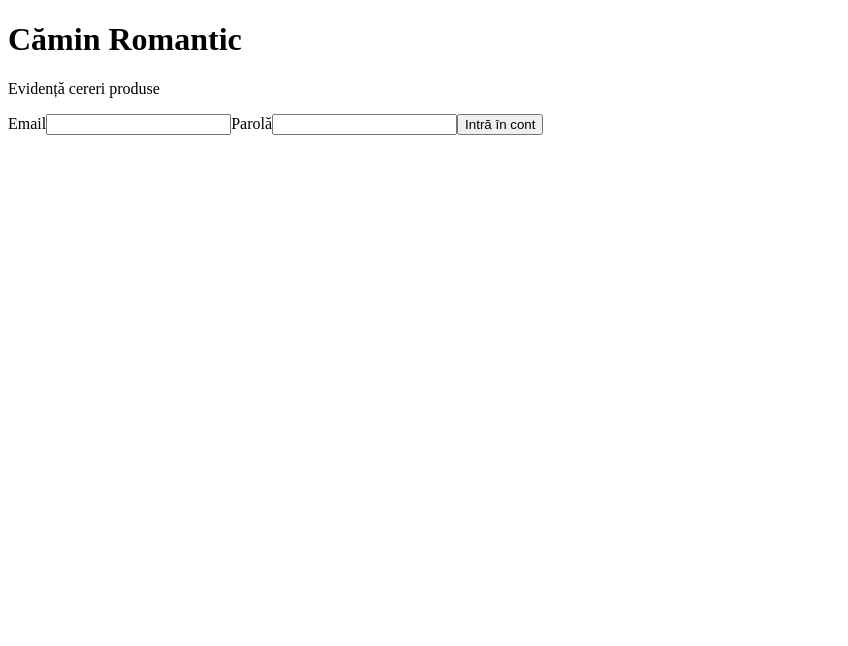
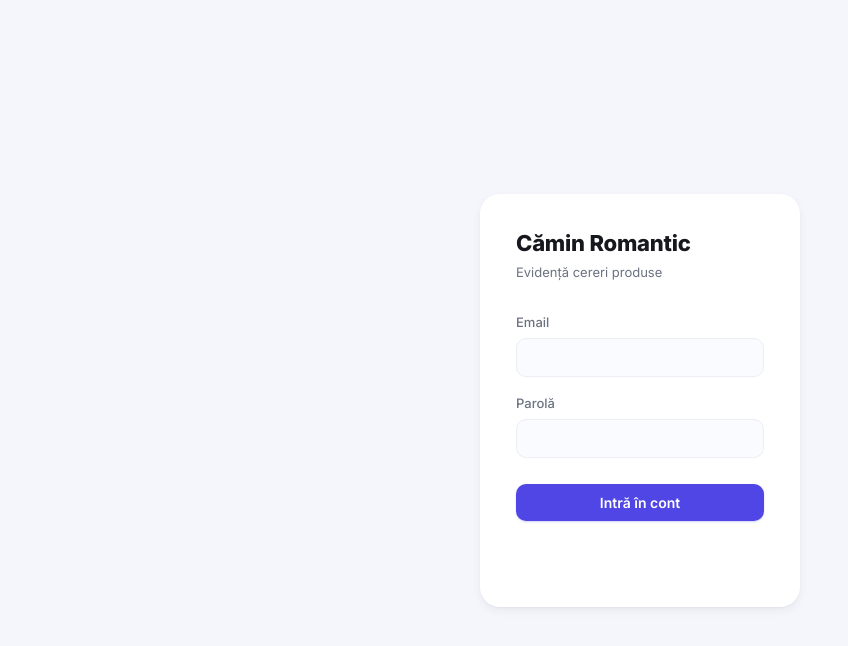
Before and after one commit to AndreiAndreescu/camin-cereri-web, a Next.js app: page /login in a window 1280 px wide. Shown: the top 646 px of the page, without its empty margins (0-848 px from the left). Built offline with nearby package versions, Linux system fonts and the light colour scheme.

Commit message:
Add files via upload

```diff
--- /dev/null
+++ b/app/layout.js
@@ -0,0 +1,13 @@
+import "./globals.css";
+
+export const metadata = {
+  title: "Cămin Romantic — Referate de Necesitate",
+};
+
+export default function RootLayout({ children }) {
+  return (
+    <html lang="ro">
+      <body>{children}</body>
+    </html>
+  );
+}
```
